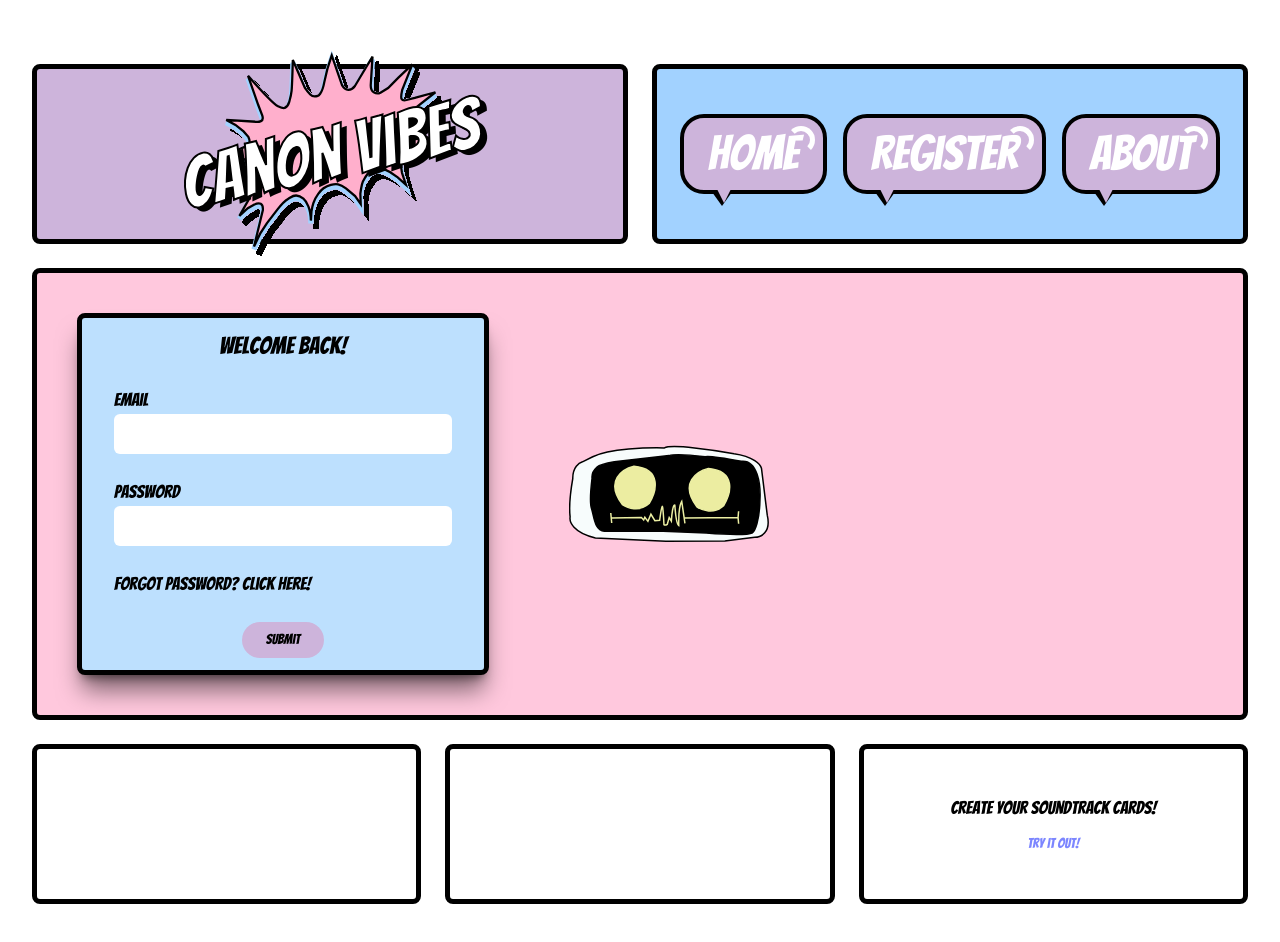
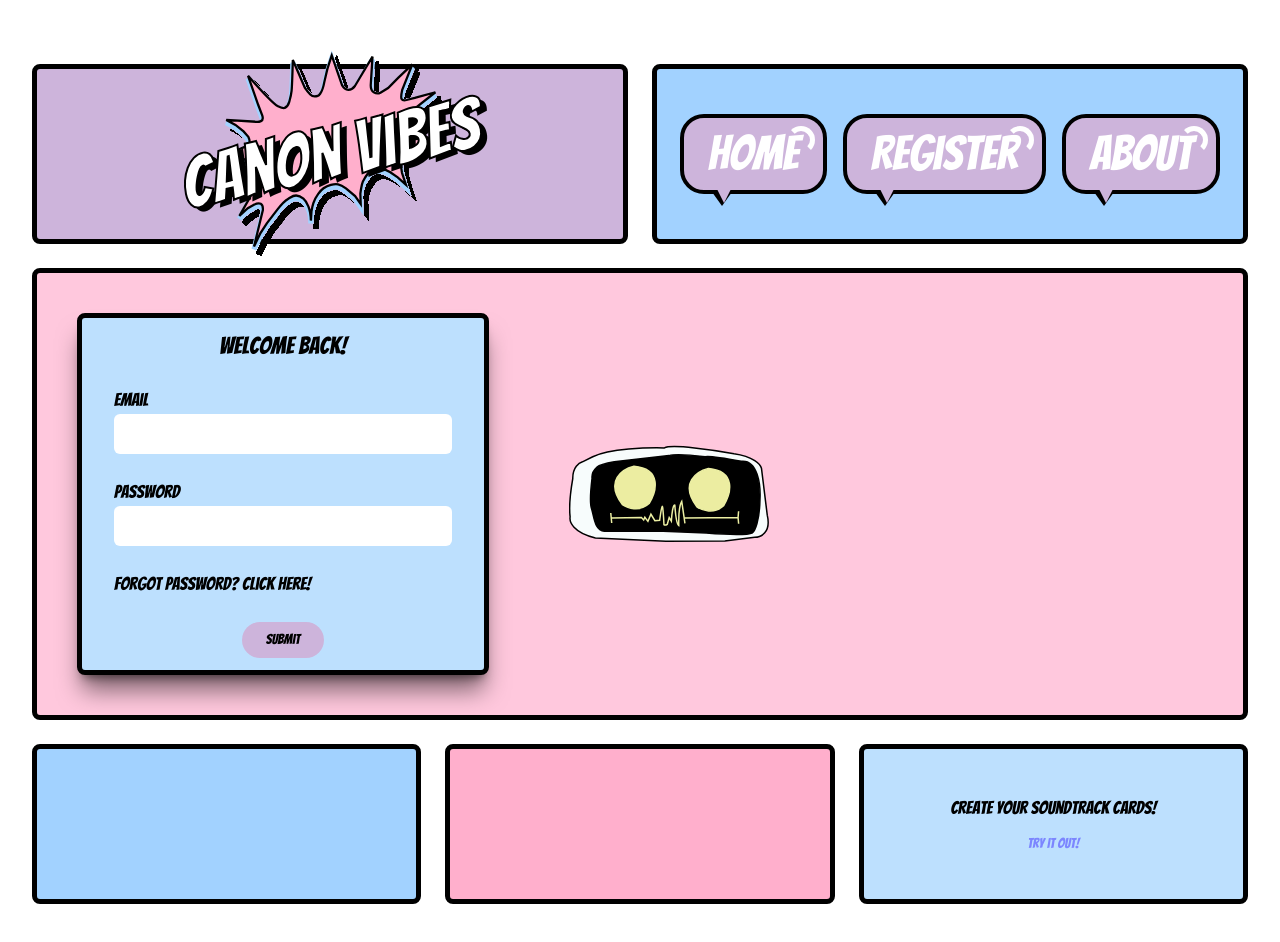
Before and after one commit to Rinna-codes/canon-vibes, a React (Vite) app in the folder client/: page /login in a window 1280 px wide. Shown: the top 942 px of the page. Built offline with nearby package versions, Linux system fonts and the light colour scheme.

Commit message:
more stylization: added the background colors to the bottom panels and reorganize the classnames for each one.

```diff
--- a/client/src/pages/LoginPage.jsx
+++ b/client/src/pages/LoginPage.jsx
@@ -53,8 +53,9 @@ const LoginPage = () => {
         topLeftPanel: 'relative flex min-h-45 flex-col items-center justify-center rounded-lg bg-[#CDB4DB] border-5 border-black px-8 py-10 lg:col-span-3',
         topRightPanel: 'flex min-h-45 flex-col items-center justify-center gap-4 rounded-lg bg-[#A2D2FF] border-5 border-black px-8 py-10 sm:flex-row lg:col-span-3',
         mainSection: 'flex flex-col lg:flex-row items-center rounded-lg bg-[#FFC8DD] border-5 border-black gap-20 px-8 py-10 sm:px-10 lg:col-span-6',
-        bottomPanels: 'min-h-40 rounded-lg border-5 border-black px-8 py-8 lg:col-span-2',
-        bottomrightPanel: 'flex min-h-40 flex-col items-center justify-center rounded-lg border-5 border-black px-8 py-8 text-center lg:col-span-2'
+        bottomLeftPanel: 'min-h-40 rounded-lg bg-[#A2D2FF] border-5 border-black px-8 py-8 lg:col-span-2',
+        bottomMiddlePanel: 'min-h-40 rounded-lg bg-[#FFAFCC] border-5 border-black px-8 py-8 lg:col-span-2',
+        bottomrRightPanel: 'flex min-h-40 flex-col bg-[#BDE0FE] items-center justify-center rounded-lg border-5 border-black px-8 py-8 text-center lg:col-span-2'
     };
 
     const comicWording = {
@@ -138,17 +139,17 @@ const LoginPage = () => {
                     </div>
 
                     {/* bottom left panel, TBD*/}
-                    <div className={comicPanels.bottomPanels}>
+                    <div className={comicPanels.bottomLeftPanel}>
                        {/* Context TBD */}
                     </div>
 
                     {/* bottom middle panel, TBD*/}
-                    <div className={comicPanels.bottomPanels}>
+                    <div className={comicPanels.bottomMiddlePanel}>
                        {/* Context TBD */}
                     </div>
 
                     {/* bottom right panel, TBD*/}
-                    <div className={comicPanels.bottomrightPanel}>
+                    <div className={comicPanels.bottomrRightPanel}>
                        <p className={comicWording.Labels}>Create your soundtrack cards!</p>
                        <p className="mt-2 text-sm font-comic text-indigo-400">Try it out!</p>
                     </div>
```
